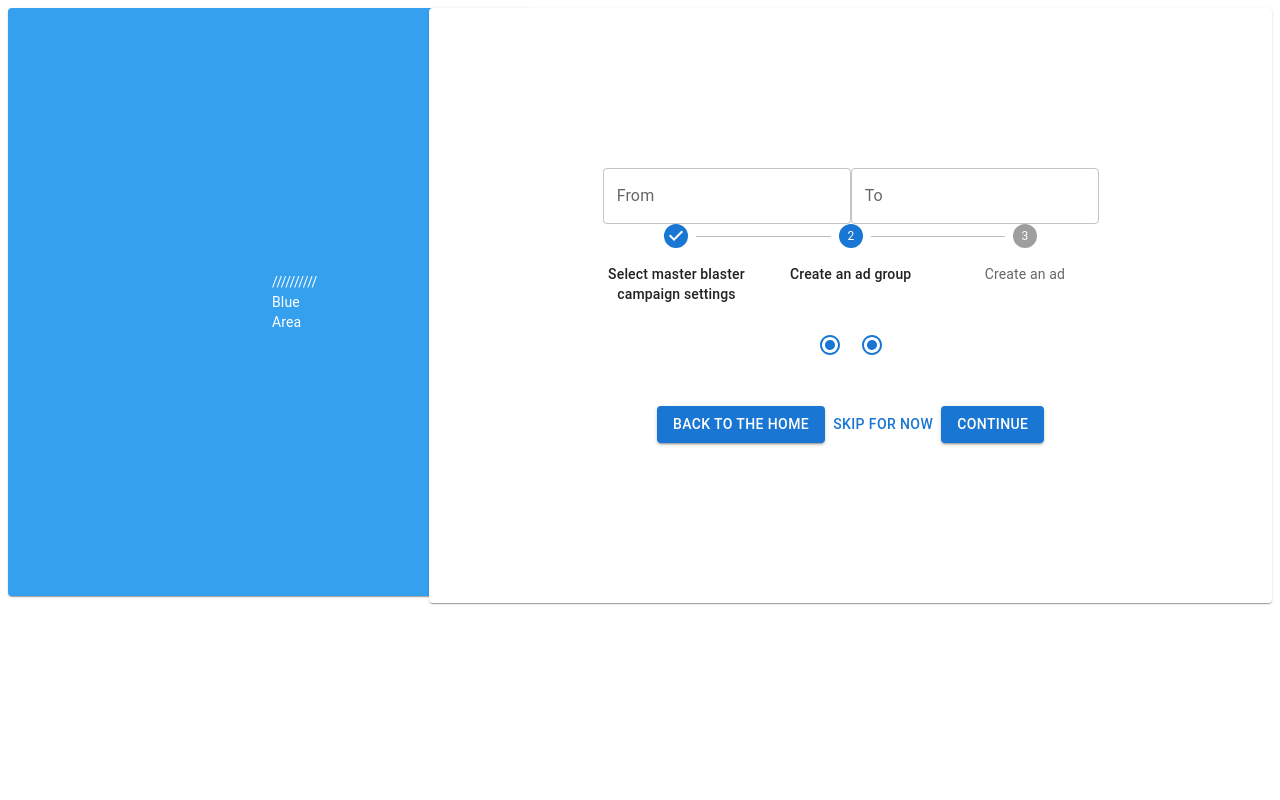
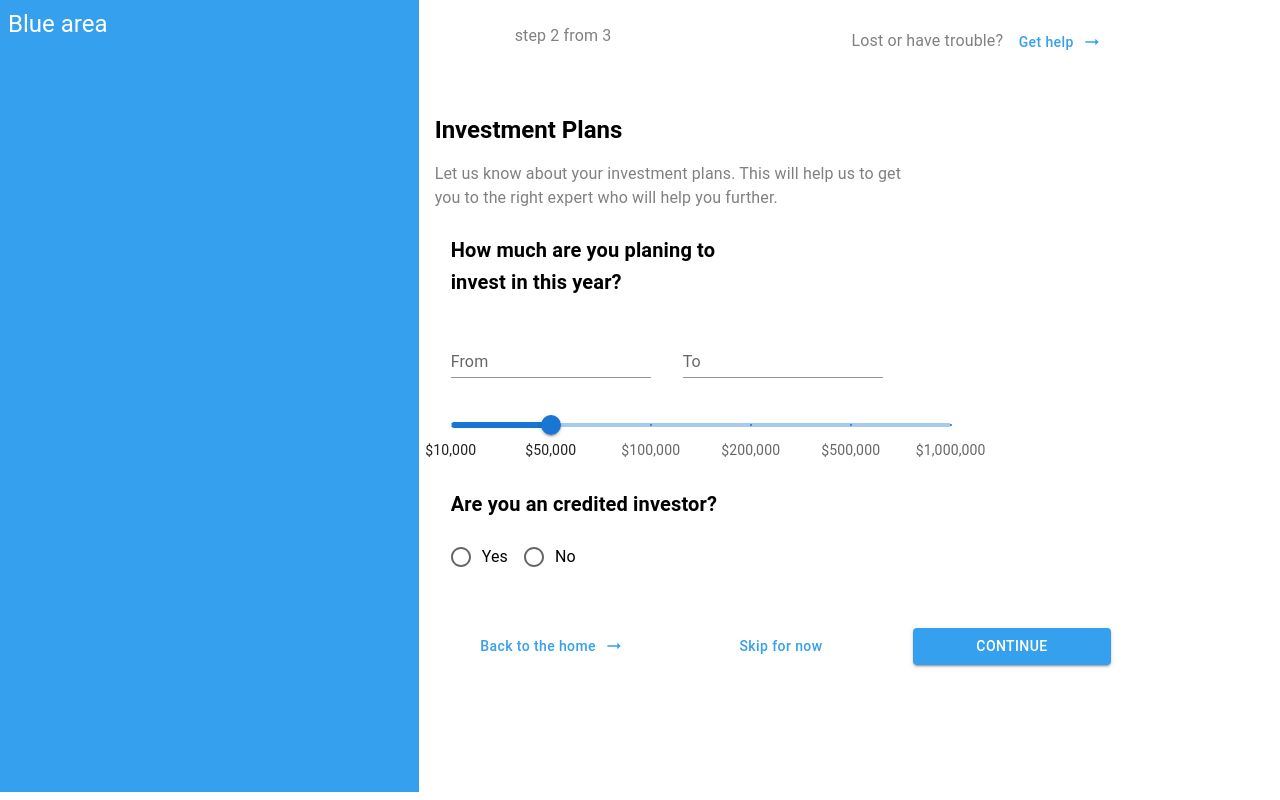
Before and after one commit to dilshanDD/user-onboarding-app, a React (Create React App) app: page / in a window 1280 px wide. Both pictures are taken after a click on the button "CONTINUE". Built offline with nearby package versions, Linux system fonts and the light colour scheme.

Commit message:
Investment plan formstructrue + Data handle

```diff
--- a/package.json
+++ b/package.json
@@ -6,6 +6,7 @@
     "@emotion/react": "^11.7.1",
     "@emotion/styled": "^11.6.0",
     "@mui/core": "^5.0.0-alpha.54",
+    "@mui/icons-material": "^5.2.5",
     "@mui/material": "^5.2.7",
     "@testing-library/jest-dom": "^5.16.1",
     "@testing-library/react": "^12.1.2",
--- a/src/components/ContactDetails.js
+++ b/src/components/ContactDetails.js
@@ -7,6 +7,8 @@ import Grid from "@mui/material/Grid";
 import Button from "@mui/material/Button";
 import Typography from "@mui/material/Typography";
 import Stepper from "@mui/material/Stepper";
+import ArrowRightAltIcon from "@mui/icons-material/ArrowRightAlt";
+import ArrowLeftAltIcon from "@mui/icons-material/ArrowRightAlt";
 
 class ContactDetails extends React.Component {
   continue = (e) => {
@@ -44,10 +46,35 @@ class ContactDetails extends React.Component {
               lg={8}
               style={{ backgroundColor: "white" }}
             >
+              <Box
+                mt={2}
+                ml={10}
+                mr={10}
+                sx={{ height: 50 }}
+                style={{ backgroundColor: "white" }}
+              >
+                <div style={{ display: "flex" }}>
+                  <Typography align="left" style={{ color: "grey" }}>
+                    step 1 from 3
+                  </Typography>
+                  <Typography pl={30} style={{ color: "gray" }}>
+                    Lost or have trouble?
+                    <Button
+                      sx={{ width: 110 }}
+                      variant="text"
+                      style={{ textTransform: "none", color: "#35a0ee" }}
+                      endIcon={<ArrowRightAltIcon />}
+                    >
+                      Get help
+                    </Button>
+                  </Typography>
+                </div>
+              </Box>
+
               <div>
                 <Typography
                   sx={{ fontWeight: "bold" }}
-                  variant="h4"
+                  variant="h5"
                   align="left"
                   pt={5}
                 >
@@ -122,7 +149,7 @@ class ContactDetails extends React.Component {
                   <Button
                     variant="text"
                     style={{ textTransform: "none", color: "#35a0ee" }}
-                    // endIcon={<ArrowRightAltIcon />}
+                    endIcon={<ArrowRightAltIcon />}
                   >
                     Expand privacy policy
                   </Button>
@@ -132,7 +159,7 @@ class ContactDetails extends React.Component {
                 <Button
                   variant="text"
                   style={{ textTransform: "none", color: "#35a0ee" }}
-                  // endIcon={<ArrowRightAltIcon />}
+                  endIcon={<ArrowLeftAltIcon />}
                 >
                   Back to the home
                 </Button>
--- a/src/components/InvestmentPlans.js
+++ b/src/components/InvestmentPlans.js
@@ -1,33 +1,52 @@
 import React from "react";
+import TextField from "@mui/material/TextField";
+import Box from "@mui/material/Box";
+import Grid from "@mui/material/Grid";
+import Button from "@mui/material/Button";
+import Typography from "@mui/material/Typography";
+import Stepper from "@mui/material/Stepper";
+import ArrowRightAltIcon from "@mui/icons-material/ArrowRightAlt";
+import Slider from "@mui/material/Slider";
+import Radio from "@mui/material/Radio";
+import RadioGroup from "@mui/material/RadioGroup";
+import FormControl from "@mui/material/FormControl";
+import FormLabel from "@mui/material/FormLabel";
+import FormControlLabel from "@mui/material/FormControlLabel";
 
-import TextField from "@mui/material/TextField";
+const marks = [
+  {
+    value: 0,
+    label: "$10,000",
+  },
+  {
+    value: 20,
+    label: "$50,000",
+  },
+  {
+    value: 40,
+    label: "$100,000",
+  },
+  {
+    value: 60,
+    label: "$200,000",
+  },
+  {
+    value: 80,
+    label: "$500,000",
+  },
+  {
+    value: 100,
+    label: "$1,000,000",
+  },
+];
 
-import Select from "@mui/material/Select";
-import Button from "@mui/material/Button";
-import Radio from "@mui/material/Radio";
+function valuetext(value) {
+  return `${value}`;
+}
 
-import Box from "@mui/material/Box";
-import Stepper from "@mui/material/Stepper";
-import Step from "@mui/material/Step";
-import StepLabel from "@mui/material/StepLabel";
-
-import { styled } from "@mui/material/styles";
-
-import Paper from "@mui/material/Paper";
-import Grid from "@mui/material/Grid";
-
-const Item = styled(Paper)(({ theme }) => ({
-  ...theme.typography.body2,
-  padding: theme.spacing(1),
-  textAlign: "center",
-  color: theme.palette.text.secondary,
-}));
-
-const steps = [
-  "Select master blaster campaign settings",
-  "Create an ad group",
-  "Create an ad",
-];
+function valueLabelFormat(value) {
+  return marks.findIndex((mark) => mark.value === value) + 1;
+}
 
 class InvestmentPlans extends React.Component {
   continue = (e) => {
@@ -46,74 +65,159 @@ class InvestmentPlans extends React.Component {
     return (
       <React.Fragment>
         <Box sx={{ flexGrow: 1 }}>
-          <Grid container spacing={0}>
-            <Grid item xs={4}>
-              <Item
-                sx={{
-                  bgcolor: "#35a0ee",
-                  color: "primary.contrastText",
-                  p: 33,
-                }}
+          <Grid container spacing={2} style={{ height: "100vh" }}>
+            <Grid
+              item
+              xs={4}
+              sm={4}
+              md={4}
+              lg={4}
+              style={{ backgroundColor: "#35a0ee" }}
+            >
+              <Typography variant="h5" align="left" style={{ color: "white" }}>
+                Blue area
+              </Typography>
+              <div>
+                <Stepper />
+              </div>
+            </Grid>
+            <Grid
+              item
+              xs={8}
+              sm={8}
+              md={8}
+              lg={8}
+              style={{ backgroundColor: "white" }}
+            >
+              <Box
+                mt={2}
+                ml={10}
+                mr={10}
+                sx={{ height: 50 }}
+                style={{ backgroundColor: "white" }}
               >
-                ////////// Blue Area
-              </Item>
-            </Grid>
+                <div style={{ display: "flex" }}>
+                  <Typography align="left" style={{ color: "grey" }}>
+                    step 2 from 3
+                  </Typography>
+                  <Typography pl={30} style={{ color: "gray" }}>
+                    Lost or have trouble?
+                    <Button
+                      sx={{ width: 110 }}
+                      variant="text"
+                      style={{ textTransform: "none", color: "#35a0ee" }}
+                      endIcon={<ArrowRightAltIcon />}
+                    >
+                      Get help
+                    </Button>
+                  </Typography>
+                </div>
+              </Box>
 
-            <Grid item xs={8}>
-              <Item
-                sx={{ bgcolor: "white", color: "primary.contrastText", p: 20 }}
+              <Typography
+                sx={{ fontWeight: "bold" }}
+                variant="h5"
+                align="left"
+                pt={5}
               >
+                Investment Plans
+              </Typography>
+              <Typography style={{ color: "gray" }}>
+                <p>
+                  Let us know about your investment plans. This will help us to
+                  get{" "}
+                  <div>you to the right expert who will help you further. </div>
+                </p>
+              </Typography>
+              <Box
+                component="form"
+                mt={1}
+                sx={{ "& > :not(style)": { m: 2, width: "25ch" } }}
+              >
+                <Typography
+                  sx={{ fontWeight: "Bold" }}
+                  variant="h6"
+                  align="left"
+                  pt={1}
+                >
+                  How much are you planing to invest in this year?
+                </Typography>
+
                 <TextField
+                  id="from"
                   label="From"
+                  variant="standard"
                   defaultValue={values.salary_from}
                   onChange={handleChange("salary_from")}
                 />
                 <TextField
+                  id="to"
                   label="To"
+                  variant="standard"
                   defaultValue={values.salary_to}
                   onChange={handleChange("salary_to")}
                 />
-                <br />
-                <Box sx={{ width: "100%" }}>
-                  <Stepper activeStep={1} alternativeLabel>
-                    {steps.map((label) => (
-                      <Step key={label}>
-                        <StepLabel>{label}</StepLabel>
-                      </Step>
-                    ))}
-                  </Stepper>
-                </Box>
-                <br />
                 <div>
-                  <Radio
-                    checked={handleChange("accredited")}
-                    onChange={handleChange("accredited")}
-                    value="a"
+                  <Box sx={{ width: 500 }}>
+                    <Slider
+                      aria-label="Invest Range"
+                      defaultValue={20}
+                      valueLabelFormat={valueLabelFormat}
+                      getAriaValueText={valuetext}
+                      step={null}
+                      valueLabelDisplay="auto"
+                      marks={marks}
+                    />
+                  </Box>
+                </div>
+
+                <Typography
+                  sx={{ fontWeight: "Bold" }}
+                  variant="h6"
+                  align="left"
+                  pt={1}
+                >
+                  Are you an credited investor?
+                </Typography>
+
+                <RadioGroup
+                  row
+                  aria-label="gender"
+                  name="row-radio-buttons-group"
+                >
+                  <FormControlLabel
+                    value="Yes"
+                    control={<Radio />}
                     label="Yes"
-                    name="accredited"
-                    inputProps={{ "aria-label": "A" }}
                   />
-                  <Radio
-                    checked={handleChange("accredited")}
-                    onChange={handleChange("accredited")}
-                    value="b"
-                    label="No"
-                    name="accredited"
-                    inputProps={{ "aria-label": "B" }}
-                  />
-                </div>
+                  <FormControlLabel value="No" control={<Radio />} label="No" />
+                </RadioGroup>
 
                 <br />
 
-                <br />
-                <Button variant="contained" onClick={this.back}>
+                <Button
+                  variant="text"
+                  style={{ textTransform: "none", color: "#35a0ee" }}
+                  onClick={this.back}
+                  endIcon={<ArrowRightAltIcon />}
+                >
                   Back to the home
                 </Button>
-                <Button size="medium">Skip for now</Button>
-                <Button variant="contained" onClick={this.continue}>
+
+                <Button
+                  size="medium"
+                  style={{ textTransform: "none", color: "#35a0ee" }}
+                >
+                  Skip for now
+                </Button>
+                <Button
+                  style={{ backgroundColor: "#35a0ee" }}
+                  variant="contained"
+                  onClick={this.continue}
+                >
                   Continue
                 </Button>
-              </Item>
+              </Box>
             </Grid>
           </Grid>
         </Box>
```
Also changed, not shown: 1 other file (tests, documents, lock files or other folders).
